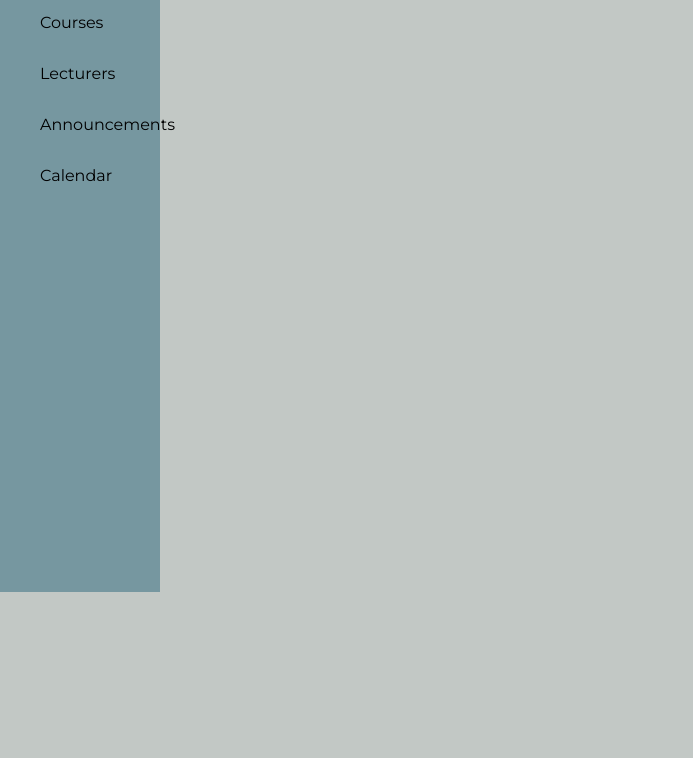
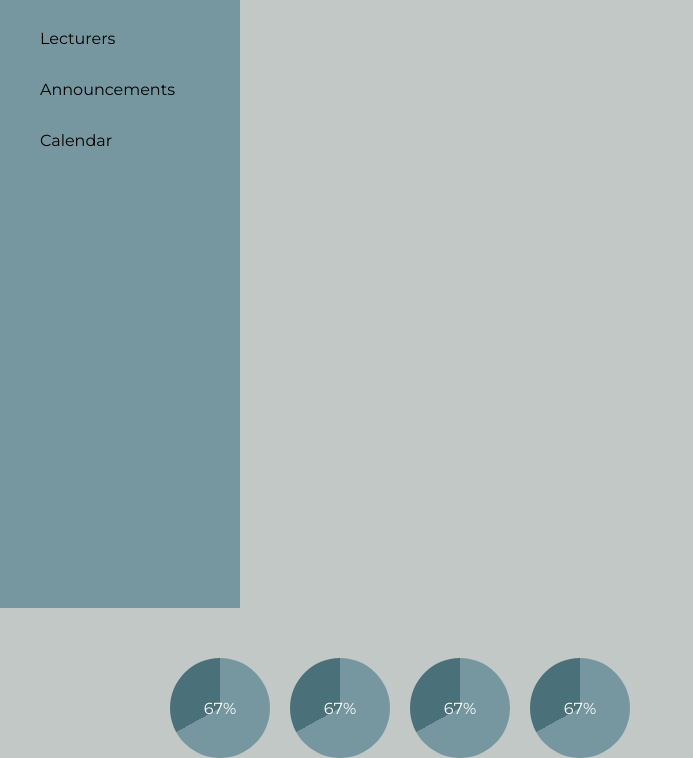
Before and after one commit to JakeCallcut/F28WP-Coursework, a plain HTML site: page UniPilot/index.html in a window 1280 px wide. Shown: the part 208-966 px from the top of the page, without its empty margins (0-693 px from the left). Before the commit the page ends 800 px from the top, so only its background shows below. Drawn offline with Linux system fonts and the light colour scheme.

Commit message:
added class pie charts

```diff
--- a/UniPilot/index.html
+++ b/UniPilot/index.html
@@ -19,6 +19,21 @@
         <li><a href="#">Calendar</a></li>
       </ul>
     </div>
+
+    <div class="classCharts">
+      <div class="pie" id="pie1"><p>67%</p></div>
+      <div class="pie" id="pie2"><p>67%</p></div>
+      <div class="pie" id="pie3"><p>67%</p></div>
+      <div class="pie" id="pie4"><p>67%</p></div>
+    </div>
+
+    <div class="classNames">
+      <p></p>
+      <p></p>
+      <p></p>
+      <p></p>
+    </div>
+
   </body>
 
   <script src="indexScript.js" type="text/javascript"></script>
--- a/UniPilot/stylesheet.css
+++ b/UniPilot/stylesheet.css
@@ -80,7 +80,7 @@ img {
 /*HOMEPAGE*/
 .sidebar {
   background-color: var(--accent);
-  width: 20vh;
+  width: 30vh;
   height: 100%;
   text-align: center;
   float: left;
@@ -105,3 +105,35 @@ img {
 #homepageLogo {
   width: 20vh
 }
+
+.classCharts{
+  display: flex;
+  float: right;
+  padding-right: 50%;
+  justify-content: space-between;
+}
+
+.pie{
+  width: 100px;
+  height: 100px;
+  border-radius: 50%;
+  margin: 50px 10px 0 10px;
+}
+
+.pie p{
+  padding-top: 25px;
+  color: white;
+}
+
+#pie1{
+  background: conic-gradient(var(--accent) 67%, var(--logoColor) 33%);
+}
+#pie2{
+  background: conic-gradient(var(--accent) 67%, var(--logoColor) 33%);
+}
+#pie3{
+  background: conic-gradient(var(--accent) 67%, var(--logoColor) 33%);
+}
+#pie4{
+  background: conic-gradient(var(--accent) 67%, var(--logoColor) 33%);
+}
```
Also changed, not shown: UniPilot/loginScript.js (+7 -3 lines), 1 other file.
